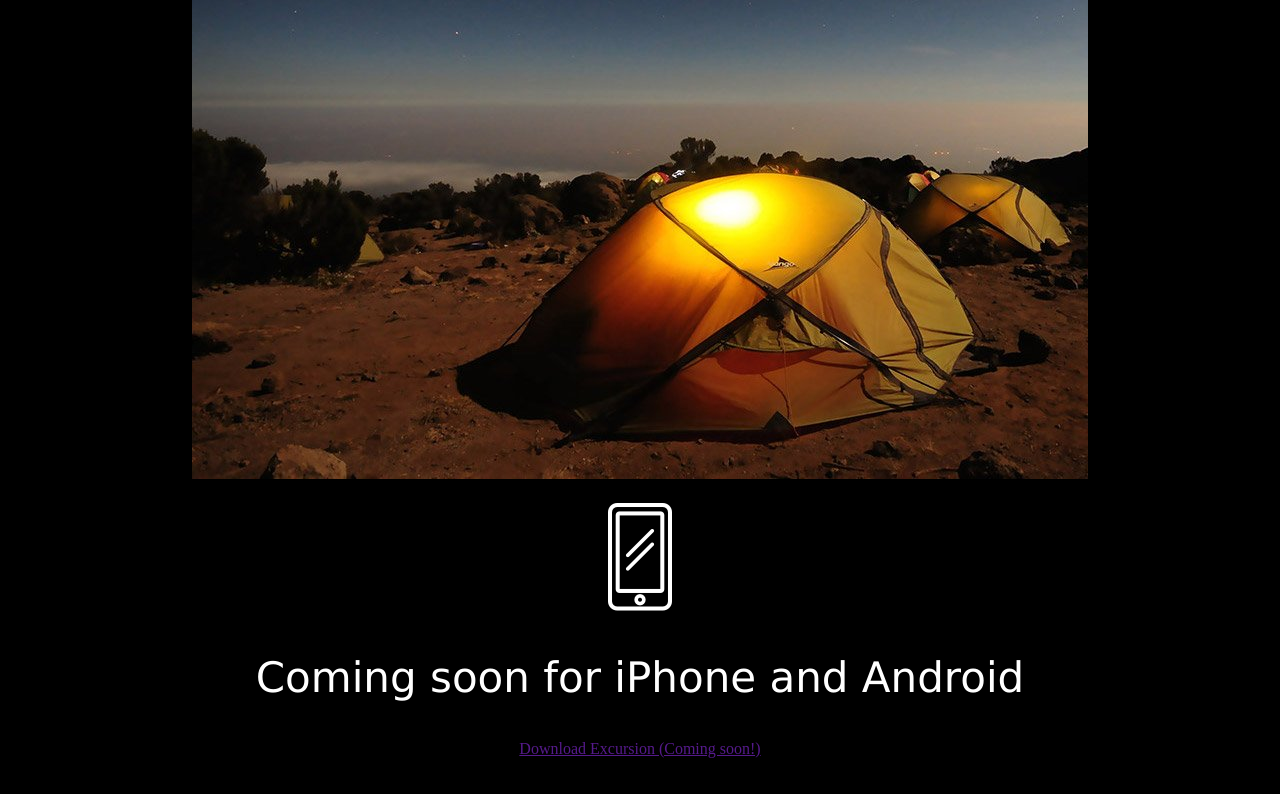
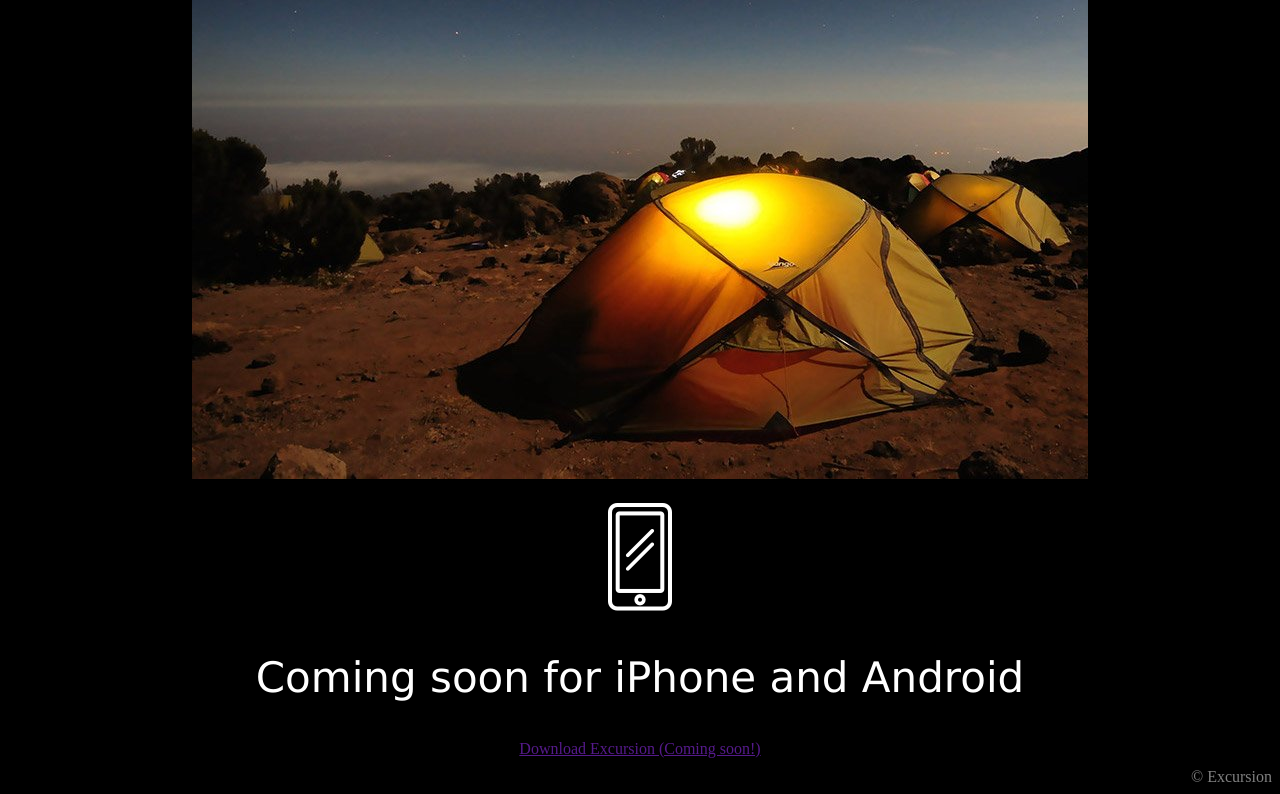
Before and after one commit to thisisjt13/excursion, a plain HTML site: page index.html in a window 1280 px wide. Shown: the part 506-1300 px from the top of the page. Drawn offline with Linux system fonts and the light colour scheme.

Commit message:
add footer

```diff
--- a/css/style.css
+++ b/css/style.css
@@ -43,3 +43,8 @@ p {
 img {
     padding: 10px;
 }
+
+footer {
+    text-align: right;
+    color: gray;
+}
--- a/index.html
+++ b/index.html
@@ -32,5 +32,5 @@
         <a href="">Download Excursion (Coming soon!)</a>
     </div>
 </body>
-
+<footer>&copy Excursion</footer>
 </html>
```
